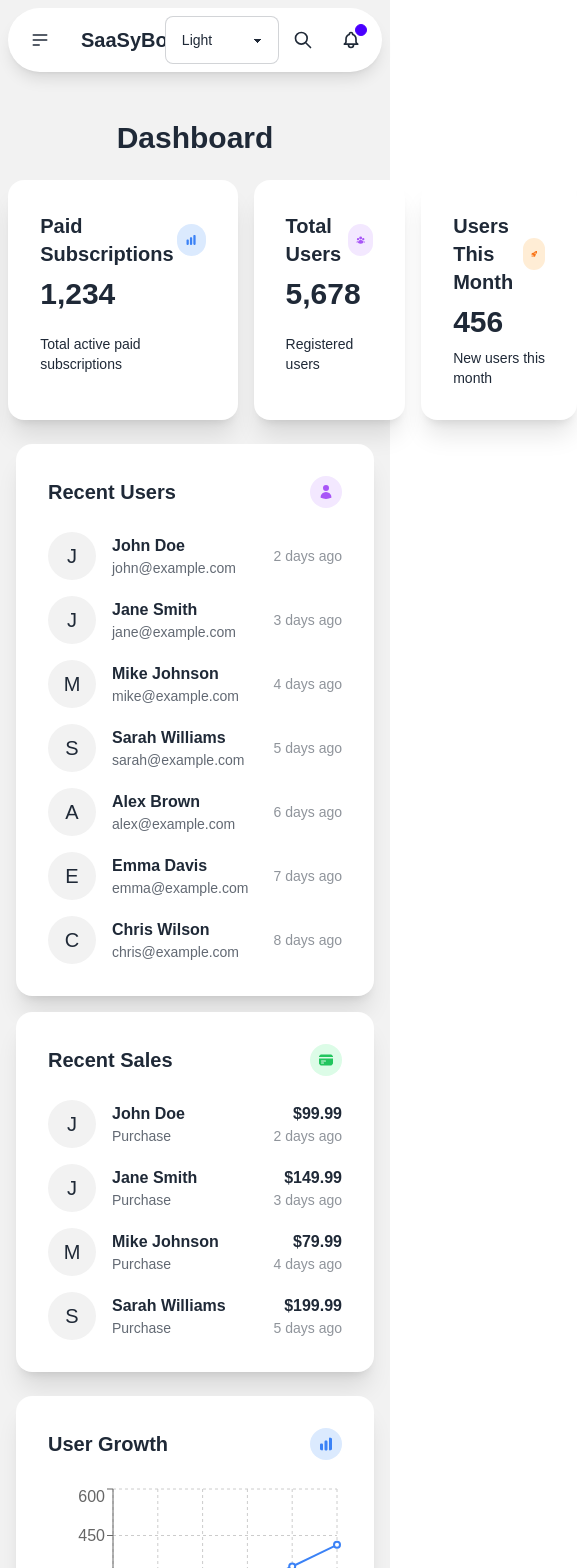
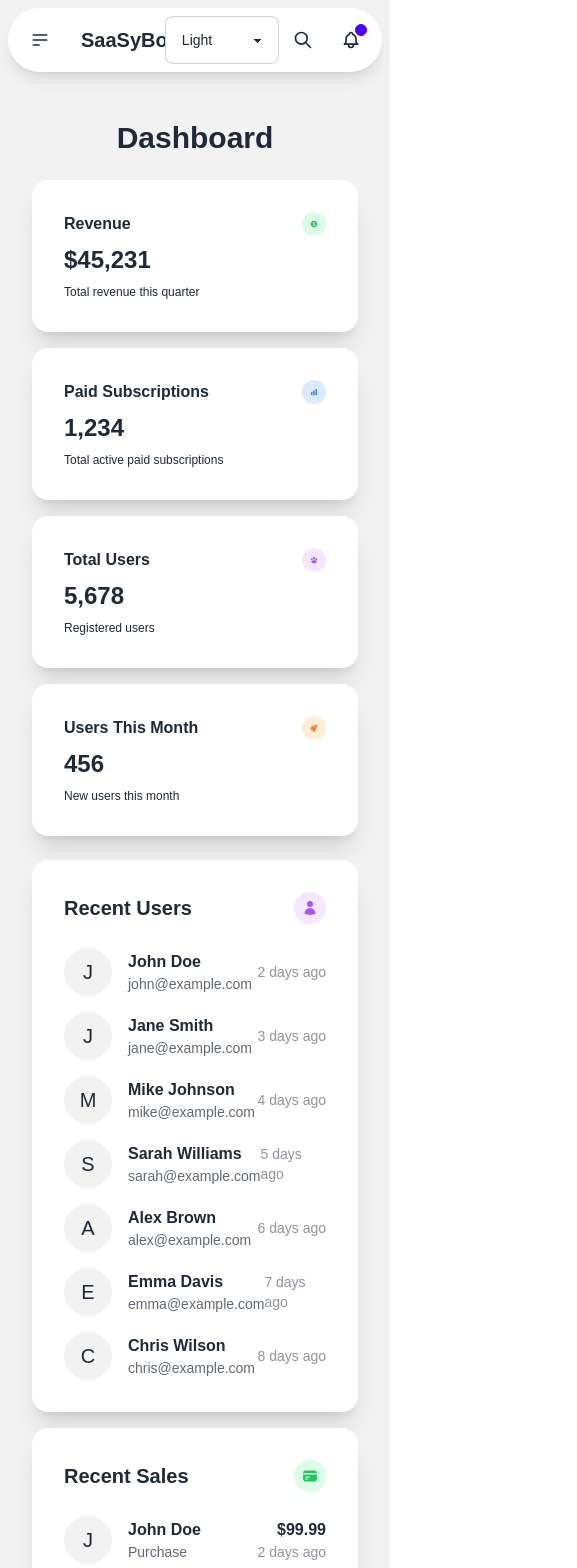
Before and after one commit to AgboganEmmanuel/saasybox, a Next.js app: page /dashboard in a window 390 px wide. Shown: the top 1568 px of the page, 577 px wide, since content can reach past the window. Built offline with nearby package versions, Linux system fonts and the light colour scheme.

Commit message:
dashborad made more responsive

```diff
--- a/src/app/dashboard/_components/Card.tsx
+++ b/src/app/dashboard/_components/Card.tsx
@@ -39,16 +39,16 @@ export function DashboardCards() {
   ]
 
   return (
-    <div className="flex justify-center space-x-4 w-full">
+    <div className="grid grid-cols-1 sm:grid-cols-2 lg:grid-cols-4 gap-4 w-full px-4 md:px-8 lg:px-12">
       {cardData.map((card, index) => (
-        <div key={index} className="card bg-base-100 w-64 shadow-xl">
-          <div className="card-body">
+        <div key={index} className="card bg-base-100 shadow-xl flex-grow">
+          <div className="card-body flex-1">
             <div className="flex justify-between items-center">
-              <h2 className="card-title text-xl text-base-content">{card.title}</h2>
-              <card.icon className={`h-8 w-8 ${card.iconColor}`} />
+              <h2 className="card-title text-base sm:text-lg md:text-xl text-base-content">{card.title}</h2>
+              <card.icon className={`h-6 w-6 sm:h-8 sm:w-8 ${card.iconColor}`} />
             </div>
-            <p className="text-3xl font-bold text-base-content">{card.value}</p>
-            <p className="text-sm text-base-content">{card.description}</p>
+            <p className="text-2xl sm:text-3xl font-bold text-base-content">{card.value}</p>
+            <p className="text-xs sm:text-sm text-base-content">{card.description}</p>
           </div>
         </div>
       ))}
--- a/src/app/dashboard/page.tsx
+++ b/src/app/dashboard/page.tsx
@@ -14,11 +14,11 @@ export default function Dashboard() {
       <main className="flex-grow pt-24 flex flex-col items-center space-y-6 px-4 sm:px-6 lg:px-60">
         <h1 className="text-3xl sm:text-4xl lg:text-5xl mt-6 font-bold text-base-content text-center">Dashboard</h1>
         <DashboardCards />
-        <div className="flex flex-col sm:flex-row space-y-4 sm:space-y-0 sm:space-x-4 w-full">
+        <div className="grid grid-cols-1 sm:grid-cols-2 lg:grid-cols-2 gap-4 w-full px-4 md:px-8 lg:px-12">
           <RecentUsers />
           <RecentSales />
         </div>
-        <div className="flex flex-col sm:flex-row space-y-4 sm:space-y-0 sm:space-x-4 w-full">
+        <div className="grid grid-cols-1 sm:grid-cols-2 lg:grid-cols-2 gap-4 w-full px-4 md:px-8 lg:px-12">
           <UserLineGraph />
           <SalesBarChart />
         </div>
```
